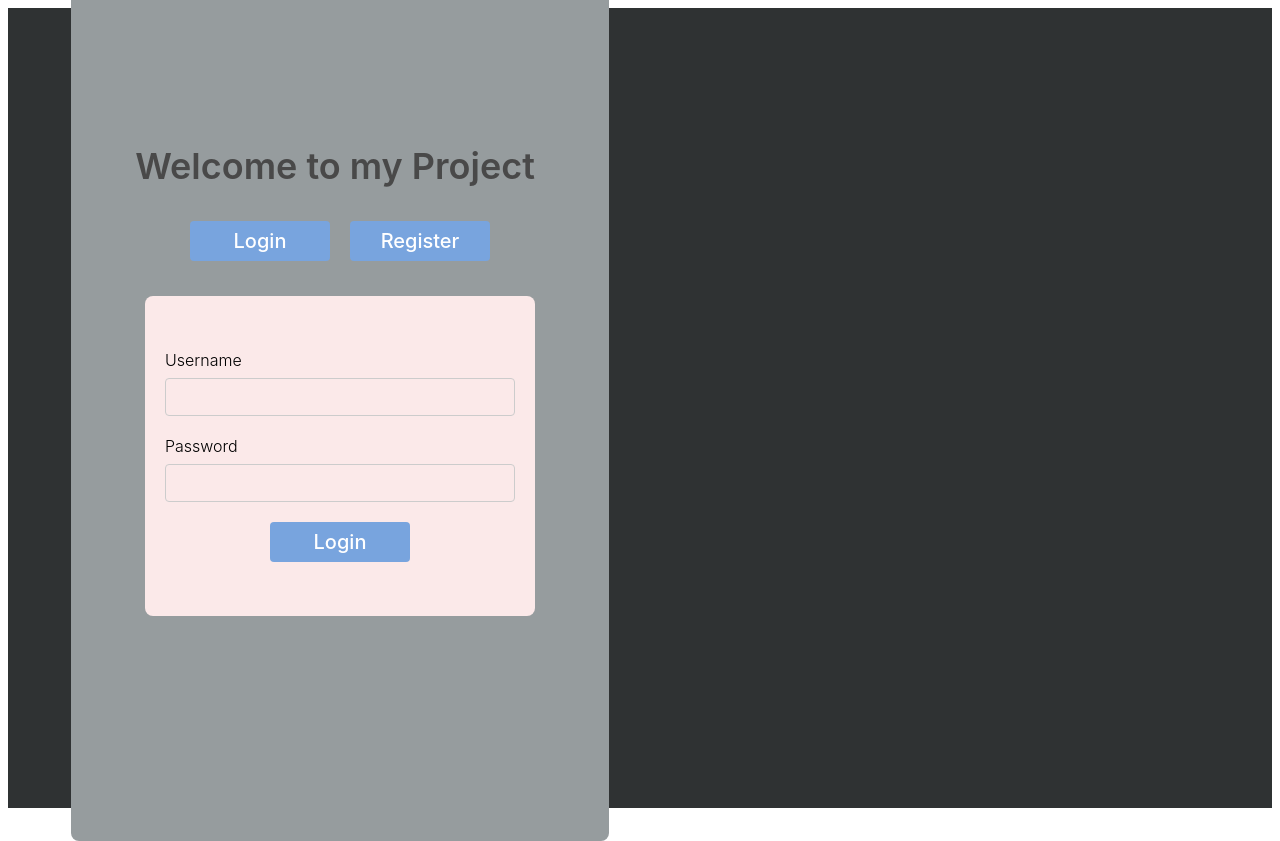
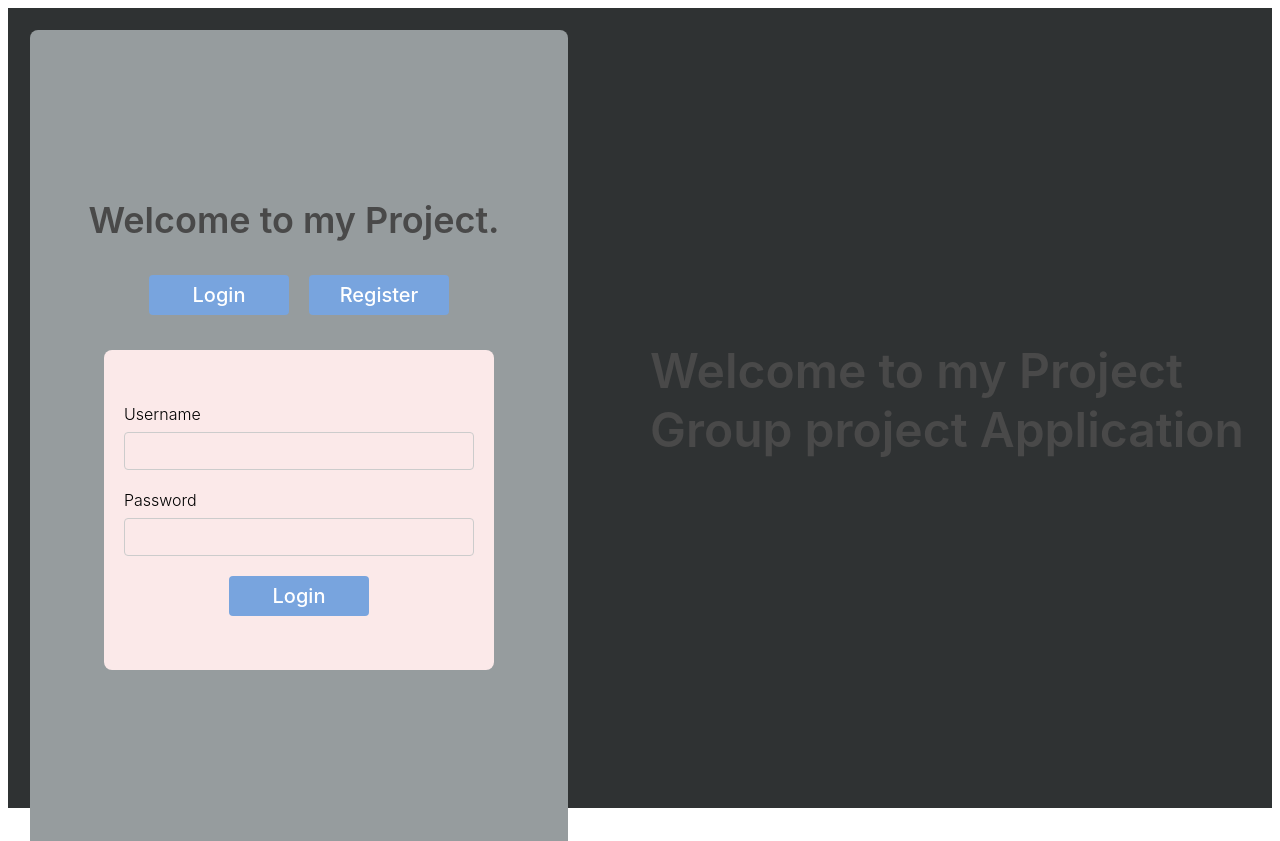
Before and after one commit to Yushua/GroupProjectWebPage-Laravel-vuejs, a Vue app in the folder frontend/: page / in a window 1280 px wide. After the commit the page ends 816 px from the top, so only its background shows below. Built offline with nearby package versions, Linux system fonts and the light colour scheme.

Commit message:
Login improved

```diff
--- a/frontend/src/router/index.js
+++ b/frontend/src/router/index.js
@@ -1,11 +1,12 @@
 import { createRouter, createWebHistory } from 'vue-router'
 import DashboardPage from '../views/Dashboard/DashboardPage.vue'
-import NewLogin from '../views/HomePage/NewLogin.vue'
+import HomePage from '@/views/HomePage/HomePage.vue'
+
 const routes = [
   {
     path: '/',
-    name: 'NewLogin',
-    component: NewLogin
+    name: 'HomePage',
+    component: HomePage
   },
   {
     path: '/dashboard',
--- a/frontend/src/views/HomePage/NewLogin.vue
+++ b/frontend/src/views/HomePage/HomePage.vue
@@ -5,7 +5,7 @@
       <!-- Login window -->
       <div class="login-window">
         <!-- Welcome text -->
-        <div class="welcome-text">Welcome to my Project</div>
+        <div class="welcome-text">Welcome to my Project.</div>
 
         <!-- Buttons for Login and Register -->
         <div class="action-buttons">
@@ -16,6 +16,7 @@
         <LoginObject v-if="isLoginActive" />
         <RegisterObject v-if="!isLoginActive" />
       </div>
+      <div class="LogoText">Welcome to my Project Group project Application</div>
     </div>
   </div>
 </template>
@@ -53,19 +54,34 @@ export default {
   background-color: #2f3233; /* Set background color to 2F3233 */
   height: 100vh;
   display: flex;
-  justify-content: center;
-  align-items: center;
+
 }
 
 /* Login Window */
 .login-window {
-  position: relative; /* Changed to relative positioning */
+  position: fixed; /* Changed to relative positioning */
   width: 470px;
   height: 865px;
   background-color: #969c9e; /* Set fill color to D9D9D9 */
   border-radius: 8px; /* Optional: Add rounded corners */
   padding: 0 34px; /* Add padding to the sides of the login window */
-  left: -300px; /* Move the entire window 100px to the left */
+  top: 30px;
+  left: 30px;
+}
+
+.LogoText {
+  font-family: 'Inter', sans-serif;
+  font-weight: 600; /* Semi-bold */
+  font-size: 48px;
+  color: #494949;
+  position: fixed; /* Use absolute positioning */
+  top: 50%; /* Vertically center relative to the parent */
+  left: calc(1000px - 350px); /* Move 500px to the left */
+  transform: translateY(-50%); /* Adjust for vertical centering */
+  width: 640px; /* Ensure proper width syntax */
+  height: 260px; /* Ensure proper height syntax */
+  display: flex;
+  align-items: center;
 }
 
 /* Welcome Text */
```
